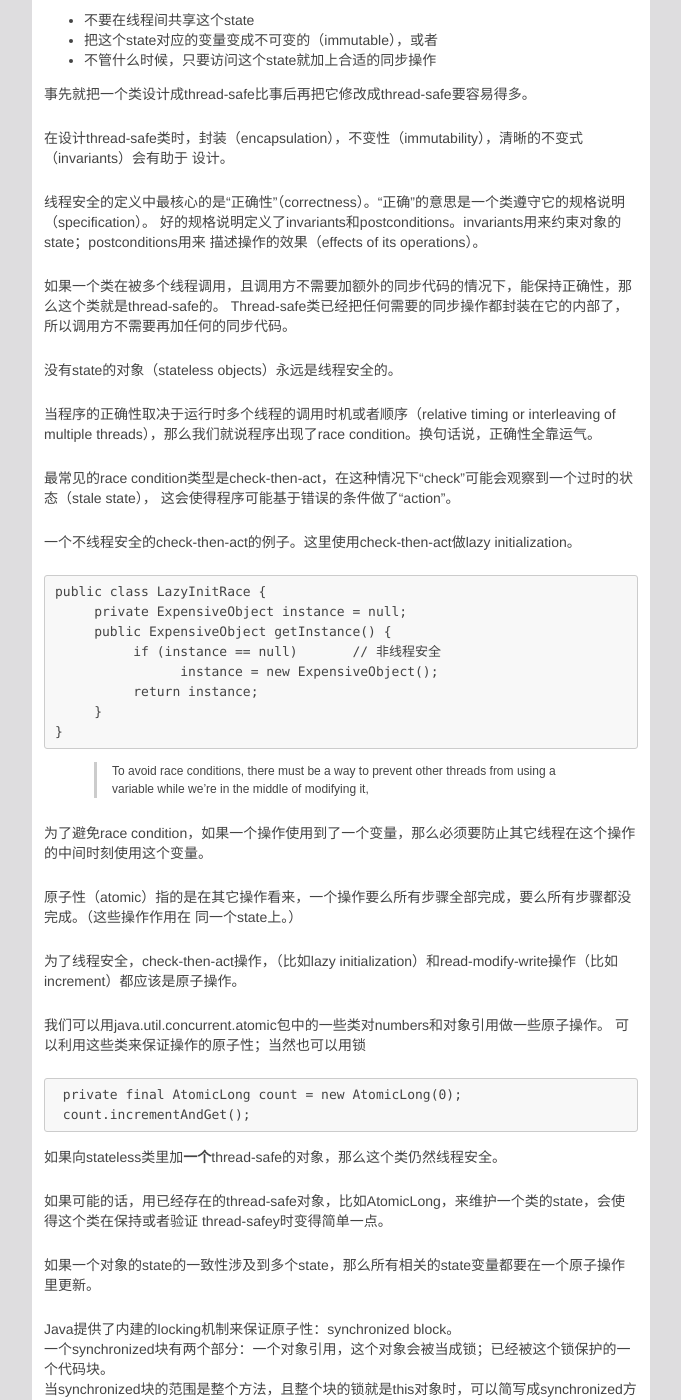
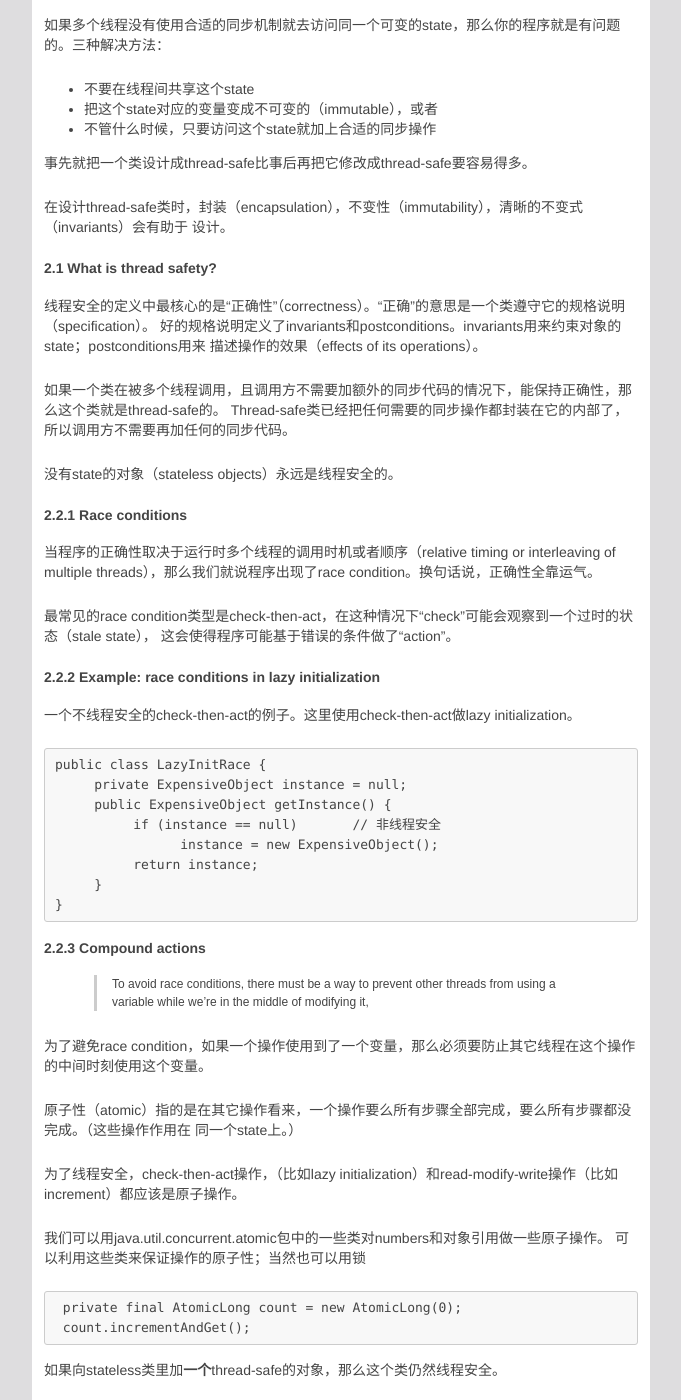
Before and after one commit to RockHong/rockhong.github.com, a Jekyll site: the page built from _posts/2015-05-16-java-concurrency-in-practice-notes-1.md, in a window 1280 px wide and 1400 px high, scrolled down 1590 px. Shown: the whole window, without its empty margins (250-931 px from the left). Built offline with Jekyll 4.4.1, drawn with Linux system fonts in a browser that asks for light colours; comment, search, counter and statistics services are not loaded; some of the changed text lies outside the part shown.

Commit message:
refine post

```diff
--- a/_posts/2015-05-16-java-concurrency-in-practice-notes-1.md
+++ b/_posts/2015-05-16-java-concurrency-in-practice-notes-1.md
@@ -2,7 +2,7 @@
 # MUST HAVE BEG
 layout: post
 disqus_identifier: 2015-05-16-java-concurrency-in-practice-notes-1 # DO NOT CHANGE THE VALUE ONCE SET
-title: <Java Concurrency in Practice>读书笔记1
+title: &ltJava Concurrency in Practice>读书笔记1
 # MUST HAVE END
 
 is_short: false
@@ -48,13 +48,13 @@ However, operating system support for larger numbers of threads has improved sig
 
 <!-- 在这本书里，作者用@NotThreadSafe表示示例的代码是不安全的；同理的，有@ThreadSafe and @Immutable等 -->
 
-<!-- 1.3.2 Liveness hazards -->
+#### 1.3.2 Liveness hazards
 <!-- While safety means “nothing bad ever happens”, liveness concerns the complementary goal that “something good eventually happens” -->
 `thread safety`侧重于“nothing bad ever happens”，程序不会出错。`liveness`侧重于“something good
 eventually happens”，程序不会卡住，能运行下去。
 
-<!-- 1.3.3 Performance hazards
-threads nevertheless carry some degree of runtime overhead. Context switches
+#### 1.3.3 Performance hazards
+<!--threads nevertheless carry some degree of runtime overhead. Context switches
 significant costs: saving and restoring execution context, loss of locality, and CPU time spent scheduling threads instead of running them
 When threads share data, they must use synchronization mechanisms that can inhibit compiler optimizations, flush or invalidate memory caches, and create synchronization traffic on the shared memory bus. -->
 线程对性能的影响：
@@ -131,8 +131,8 @@ Java里最简单的同步机制是`synchronized`关键字；它是一种互斥
 在设计thread-safe类时，封装（encapsulation），不变性（immutability），清晰的不变式（invariants）会有助于
 设计。
 
-<!-- 2.1 What is thread safety?
-
+#### 2.1 What is thread safety?
+<!--
 At the heart of any reasonable definition of thread safety is the concept of correctness. Correctness means that a class conforms to its specification. A good specification defines invariants constraining an object’s state and postconditions describing the effects of its operations. -->
 线程安全的定义中最核心的是“正确性”（correctness）。“正确”的意思是一个类遵守它的规格说明（specification）。
 好的规格说明定义了invariants和postconditions。invariants用来约束对象的state；postconditions用来
@@ -182,7 +182,7 @@ A common idiom that uses check-then-act is lazy initialization -->
 	     }
 	}
 
-<!-- 2.2.3 Compound actions -->
+#### 2.2.3 Compound actions
 
 >To avoid race conditions, there must be a way to prevent other threads from using a variable
 >while we’re in the middle of modifying it,
@@ -215,8 +215,8 @@ thread-safey时变得简单一点。
 To preserve state consistency, update related state variables in a single atomic operation. -->
 如果一个对象的state的一致性涉及到多个state，那么所有相关的state变量都要在一个原子操作里更新。
 
-<!-- 2.3.1 Intrinsic locks
-Java provides a built-in locking mechanism for enforcing atomicity: the synchronized block.
+#### 2.3.1 Intrinsic locks
+<!--Java provides a built-in locking mechanism for enforcing atomicity: the synchronized block.
 
 A synchronized block has two parts: a reference to an object that will serve as the lock, and a block of code to be guarded by that lock
 
@@ -250,8 +250,8 @@ The fact that every object has a built-in lock is just a convenience so that you
 <!-- Intrinsic locks in Java act as mutexes (or mutual exclusion locks), which means that at most one thread may own the lock. -->
 Java里intrinsic lock和mutex一样，在一个时刻只有一个线程能得到它。
 
-<!-- 2.3.2 Reentrancy
-But because intrinsic locks are reentrant, if a thread tries to acquire a lock that it already holds, the request succeeds.
+#### 2.3.2 Reentrancy
+<!--But because intrinsic locks are reentrant, if a thread tries to acquire a lock that it already holds, the request succeeds.
 Reentrancy means that locks are acquired on a per-thread rather than per-invocation basis.
 Reentrancy is implemented by associating with each lock an acquisition count and an owning thread.
 
@@ -262,8 +262,8 @@ Reentrancy意味着获得锁是基于每个线程的，而不是基于每个调
 （acquisition count）。（每获得一次锁这个计数会加一，每释放一次锁这个技术减一？）
 如果intrinsic lock不是重入的，那么在子类重载的synchronized方法里调用父类的方法就会死锁。
 
-<!-- 2.4 Guarding state with locks
-
+#### 2.4 Guarding state with locks
+<!--
 However, just wrapping the compound action with a synchronized block is not sufficient;if synchronization is used to coordinate access to a variable, it is needed everywhere that variable is accessed -->
 如果使用同步来协调对一个变量的访问，那么所有访问到这个变量的地方都需要加上同步代码。比如，只在写操作地方加同步
 代码是不够的，也要在所有读操作的地方加同步代码；要不读到的可能是过时的状态或者中间状态。
@@ -282,8 +282,8 @@ For each mutable state variable that may be accessed by more than one thread, al
 <!-- This attempt at a put-if-absent operation has a race condition, even though both contains and add are atomic. -->
 上面的代码中，虽然`contains`和`add`都是原子操作，但是整个put-if-absent操作仍然不是原子的。
 
-<!-- 2.5 Liveness and performance
-
+#### 2.5 Liveness and performance
+<!--
 narrowing the scope of the synchronized block.
 You should be careful not to make the scope of the synchronized block too small; you would not want to divide an operation that should be atomic into more than one synchronized block.
 
@@ -315,8 +315,8 @@ synchronized/synchronization也会影响内存可见性（memory visibility）
 <!-- You can ensure that objects are published safely either by using explicit synchronization or by taking advantage of the synchronization built into library classes.
 可以用同步来保证对象都是被‘完整地’publish（看不到中间状态）；也可以利用java提供的类的帮助 -->
 
-<!-- 3.1 Visibility
-
+#### 3.1 Visibility
+<!--
 In general, there is no guarantee that the reading thread will see a value written by another thread on a timely basis, or even at all. In order to ensure visibility of memory writes across threads, you must use synchronization -->
 一般情况下（不加额外的同步代码），java不能保证一个线程可以**及时地**看到另一个线程对一个变量做的修改，甚至
 有可能根本看不到（而不仅仅是不及时）。为了在线程之间保证内存写操作的可见性（visibility of memory writes），
@@ -354,8 +354,8 @@ Fortunately, there’s an easy way to avoid these complex issues: always use the
 写。这个现象叫reordering。在没有同步的情况下，编译器、处理器和runtime都可以改变执行顺序。
 为了防止上述的问题，最简单的方法是，无论何时当需要跨线程共享数据时都加上合适的同步代码。
 
-<!-- 3.1.1 Stale data
-
+#### 3.1.1 Stale data
+<!--
 NoVisibility demonstrated one of the ways that insufficiently synchronized programs can cause surprising results: stale data.
 
 Worse, staleness is not all-or-nothing: a thread can see an up-to-date value of one variable but a stale value of another variable that was written first. -->
@@ -380,8 +380,8 @@ Worse, staleness is not all-or-nothing: a thread can see an up-to-date value of
 
 加上同步代码，可以解决问题。
 
-<!-- 3.1.2 Nonatomic 64-bit operations
-When a thread reads a variable without synchronization, it may see a stale value, but at least it sees a value that was actually placed there by some thread rather than some random value. This safety guarantee is called out-of-thin-air safety.
+#### 3.1.2 Nonatomic 64-bit operations
+<!--When a thread reads a variable without synchronization, it may see a stale value, but at least it sees a value that was actually placed there by some thread rather than some random value. This safety guarantee is called out-of-thin-air safety.
 
 Out-of-thin-air safety applies to all variables, with one exception: 64-bit numeric variables (double and long) that are not declared volatile (see Section 3.1.4).
 因为 the JVM is permitted to treat a 64-bit read or write as two separate 32-bit operations；可能一半更新了，一半没有。。
@@ -395,8 +395,8 @@ Out-of-thin-air safety适用于所有变量，除了64位的数字变量（numer
 所以，即使你不在乎值是否是stale，在线程间不加同步代码（volatile或者锁）就共享可变的long和double变量也是
 不安全的。
 
-<!-- 3.1.3 Locking and visibility
-
+#### 3.1.3 Locking and visibility
+<!--
 In other words, everything A did in or prior to a synchronized block is visible to B when it executes a synchronized block guarded by the same lock. Without synchronization, there is no such guarantee.
 
 Locking is not just about mutual exclusion; it is also about memory visibility. To ensure that all threads see the most up-to-date values of shared mutable variables, the reading and writing threads must synchronize on a common lock. -->
@@ -406,8 +406,8 @@ Locking is not just about mutual exclusion; it is also about memory visibility.
 所以锁不仅仅是互斥，锁也影响内存的可见性。为了保证所有线程都能看到共享变量的最新状态，线程需要在同一个锁上做
 同步。
 
-<!-- 3.1.4 Volatile variables
-weaker form of synchronization,
+#### 3.1.4 Volatile variables
+<!--weaker form of synchronization,
 volatile variables
 
 When a field is declared volatile, the compiler and runtime are put on notice that this variable is shared and that operations on it should not be reordered with other memory operations. Volatile variables are not cached in registers or in caches where they are hidden from other processors, so a read of a volatile variable always returns the most recent write by any thread -->
@@ -495,8 +495,8 @@ final的方法）。因为alien方法怎么使用传入的对象是不可控的
 还有一种暴露对象的方式是：如果一个对象的inner class instance被暴露出去了，那么这个对象也会被间接地暴露出去。
 因为inner class的对象总是可以通过`OutterClass.this`来引用它的外层类的对象。
 
-<!--3.2.1 Safe construction practices
-
+#### 3.2.1 Safe construction practices
+<!--
 If the this reference escapes during construction, the object is considered not properly constructed.
 
 publishing an object from within its constructor can publish an incompletely constructed object. This is true even if the publication is the last statement in the constructor.-->
@@ -556,8 +556,8 @@ publishing an object from within its constructor can publish an incompletely con
 	  }
 	}
 
-<!--3.3 Thread confinement
-
+#### 3.3 Thread confinement
+<!--
 Accessing shared, mutable data requires using synchronization; one way to avoid this requirement is to not share. If data is only accessed from a single thread, no synchronization is needed. This technique, thread confinement, is one of the simplest ways to achieve thread safety.-->
 在线程间共享可变的data需要同步；为了避免同步，可以让data只能被一个线程访问。这种技术叫“thread confinement”。
 
@@ -571,7 +571,7 @@ Connection对象不是线程安全的。但是在典型的应用场景下，一
 虽然java提供了一些机制，比如local变量和`ThreadLocal`类，但是thread confinement更多的是一种程序上的design。
 开发者需要保证thread-confined对象不从指定的线程里escape出去。
 
-<!--3.3.1 Ad-hoc thread confinement-->
+#### 3.3.1 Ad-hoc thread confinement
 >Ad-hoc thread confinement describes when the responsibility for maintaining thread confinement
 >falls entirely on the implementation.
 
@@ -586,8 +586,8 @@ confinement。
 推荐少用ad-hoc thread confinement，因为代码会变得脆弱；尽量用更健壮的thread confinement手段，比如
 stack confinement或者ThreadLocal。
 
-<!--3.3.2 Stack confinement
-Stack confinement is a special case of thread confinement in which an object can only be reached through local variables.
+#### 3.3.2 Stack confinement
+<!--Stack confinement is a special case of thread confinement in which an object can only be reached through local variables.
 
 Local variables are intrinsically confined to the executing thread; they exist on the executing thread’s stack, which is not accessible to other threads.
 
@@ -602,8 +602,8 @@ Stack confinement是指一个对象仅能通过（stack上的）local变量引
 
 使用stack confinement时，最好有一个清晰的文档；否则可能不知不觉被维护者违法。
 
-<!--3.3.3 ThreadLocal
-A more formal means of maintaining thread confinement is ThreadLocal, which allows you to associate a per-thread value with a value-holding object
+#### 3.3.3 ThreadLocal
+<!--A more formal means of maintaining thread confinement is ThreadLocal, which allows you to associate a per-thread value with a value-holding object
 Thread- Local provides get and set accessor methods that maintain a separate copy of the value for each thread that uses it, so a get returns the most recent value passed to set from the currently executing thread.-->
 另一种更formal的维持thread confinement的方式是`ThreadLocal`；使用它可以associate a per-thread value with a
 value-holding object。
@@ -641,8 +641,8 @@ ThreadLocal常常用来实现application framework；比如一些J2EE的框架
 不要滥用ThreadLocal；不要把ThreadLocal当成可以随便增加global变量和某些“隐藏”变量的执照。这会减少reusability，
 增加couplings。
 
-<!--3.4 Immutability
-An immutable object is one whose state cannot be changed after construction.
+#### 3.4 Immutability
+<!--An immutable object is one whose state cannot be changed after construction.
 
 their invariants are established by the constructor, and if their state cannot be changed, these invariants always hold.
 
@@ -722,13 +722,13 @@ immutable对象某些时候可以保证一种较弱的原子性（a weak form of
 	    }
 	}
 
-<!--3.5 Safe publication
-
+#### 3.5 Safe publication
+<!--
 Unfortunately, simply storing a reference to an object into a public field, as in Listing 3.14, is not enough to publish that object safely.
 
 This improper publication could allow another thread to observe a partially constructed object.
-
-3.5.1 Improper publication: when good objects go bad-->
+-->
+#### 3.5.1 Improper publication: when good objects go bad
 一个improper publication的例子，
 
 	public class Holder {
@@ -761,7 +761,8 @@ partially constructed object。
 <!--3.4.1 Final fields
 
 Final fields can’t be modified (although the objects they refer to can be modified if they are mutable), but they also have special semantics under the Java Memory Model. It is the use of final fields that makes possible the guarantee of initialization safety (see Section 3.5.2) that lets immutable objects be freely accessed and shared without synchronization. -->
-<!--3.5.2 Immutable objects and initialization safety
+#### 3.5.2 Immutable objects and initialization safety
+<!--
 Because immutable objects are so important, the Java Memory Model offers a special guarantee of initialization safety for sharing immutable objects.
 
 As we’ve seen, that an object reference becomes visible to another thread does not necessarily mean that the state of that object is visible to the consuming thread.
@@ -779,8 +780,8 @@ mmutable objects can be used safely by any thread without additional synchroniza
 就能安全的访问。
 但是，如果final field指向的对象是可变的，那么访问这个对象的state还是需要同步的。
 
-<!--3.5.3 Safe publication idioms
-Objects that are not immutable must be safely published, which usually entails synchronization by both the publishing and the consuming thread. For the moment, let’s focus on ensuring that the consuming thread can see the object in its as－published state;
+#### 3.5.3 Safe publication idioms
+<!--Objects that are not immutable must be safely published, which usually entails synchronization by both the publishing and the consuming thread. For the moment, let’s focus on ensuring that the consuming thread can see the object in its as－published state;
 
 To publish an object safely, both the reference to the object and the object’s state must be made visible to other threads at the same time. A properly constructed object can be safely published by:
 • Initializing an object reference from a static initializer;
@@ -819,8 +820,8 @@ Static initializers are executed by the JVM at class initialization time; becaus
 JVM会在类初始化的时候执行上面的这个static initializer；JVM内部会有一些同步来保证statically initialized的对象被
 safely publish。
 
-<!--3.5.4 Effectively immutable objects
-Safe publication is sufficient for other threads to safely access objects that are not going to be modified after publication without additional synchronization. The safe publication mechanisms all guarantee that the as-published state of an object is visible to all accessing threads as soon as the reference to it is visible, and if that state is not going to be changed again, this is sufficient to ensure that any access is safe.
+#### 3.5.4 Effectively immutable objects
+<!--Safe publication is sufficient for other threads to safely access objects that are not going to be modified after publication without additional synchronization. The safe publication mechanisms all guarantee that the as-published state of an object is visible to all accessing threads as soon as the reference to it is visible, and if that state is not going to be changed again, this is sufficient to ensure that any access is safe.
 
 Objects that are not technically immutable, but whose state will not be modified after publication, are called effectively immutable.
 
@@ -849,8 +850,8 @@ the as-published state）。后续访问这个对象时也要加同步代码；
 - Effectively immutable objects must be safely published;
 - Mutable objects must be safely published, and must be either thread-safe or guarded by a lock.
 
-<!--3.5.6 Sharing objects safely
-
+#### 3.5.6 Sharing objects safely
+<!--
 The most useful policies for using and sharing objects in a concurrent program are:
 Thread-confined. A thread-confined object is owned exclusively by and confined to one thread, and can be modified by its owning thread.
 Shared read-only. A shared read-only object can be accessed concur- rently by multiple threads without additional synchronization, but cannot be modified by any thread. Shared read-only objects include immutable and effectively immutable objects.
```
Also changed, not shown: other parts of _posts/2015-05-16-java-concurrency-in-practice-notes-1.md (+10 -10 lines).
